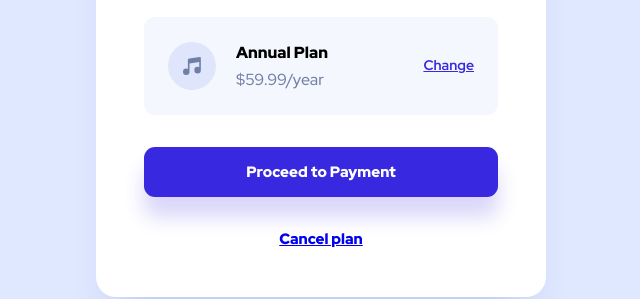
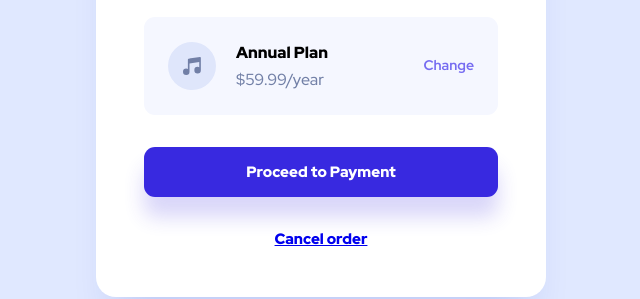
Before and after one commit to Eric-Ferole/order_card, a plain HTML site: page index.html in a window 1280 px wide. In both pictures the pointer is over the link "Change". Shown: the part 452-751 px from the top of the page, 319-959 px from the left. Drawn offline with Linux system fonts and the light colour scheme; files whose address does not match are found by name.

Commit message:
Adding hovers

```diff
--- a/index.html
+++ b/index.html
@@ -25,9 +25,8 @@
         <a href="#" class="card__change">Change</a>
       </div>
       <a class="card__button">Proceed to Payment</a>
-      <p class="card__cancel"><a href="#">Cancel plan</a></p>
+      <p class="card__cancel"><a href="#">Cancel order</a></p>
     </div>
-
   </div>
 </body>
 </html>
--- a/styles/style.css
+++ b/styles/style.css
@@ -125,7 +125,13 @@ body {
   font-size: 14px;
   line-height: 19px;
   text-decoration-line: underline;
-  color: var(--bright-blue)
+  color: var(--bright-blue);
+  transition: 0.3.s;
+}
+
+.card__change:hover {
+  color: #766CF1;
+  text-decoration: none;
 }
 
 .card__button {
@@ -141,6 +147,12 @@ body {
   background: var(--bright-blue);
   box-shadow: 0px 20px 20px rgba(56, 42, 225, 0.190291);
   border-radius: 11px;
+  transition: 0.3s;
+  cursor: pointer;
+}
+
+.card__button:hover {
+  background-color: #766CF1;
 }
 
 .card__cancel {
@@ -150,3 +162,8 @@ body {
   font-size: 15px;
   line-height: 20px;
 }
+
+.card__cancel a:hover {
+  color: #766CF1;
+  text-decoration: none;
+}
```
